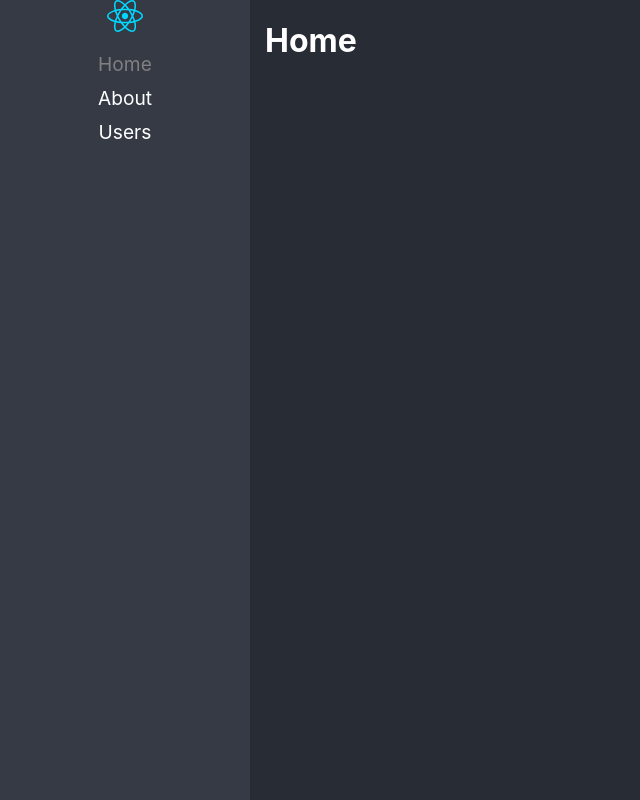
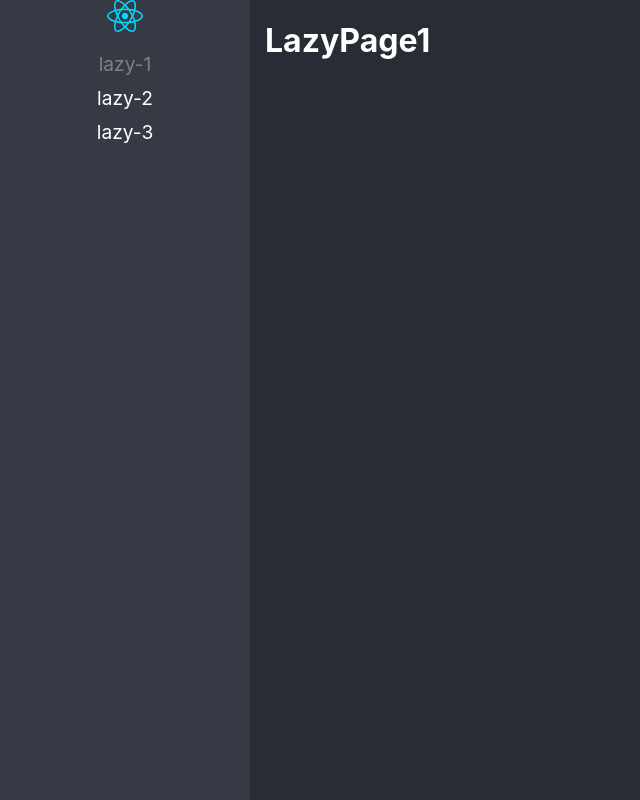
Before and after one commit to juanesgv/react-app-ts, a React (Vite) app: page /lazy1 in a window 1280 px wide. Before the commit this address led to /. Shown: the whole page, without its empty margins (0-640 px from the left). Built offline with nearby package versions, Linux system fonts and the light colour scheme.

Commit message:
creacion de las rutas, creación de los componentes que se van a mostrar en esas rutas

```diff
--- /dev/null
+++ b/src/01-lazyload/pages/LazyPage1.tsx
@@ -0,0 +1,10 @@
+
+const LazyPage1 = () => {
+    return (
+        <h1>
+            LazyPage1
+        </h1>
+    )
+}
+
+export default LazyPage1
--- /dev/null
+++ b/src/01-lazyload/pages/LazyPage2.tsx
@@ -0,0 +1,10 @@
+
+const LazyPage2 = () => {
+    return (
+        <h1>
+            LazyPage2
+        </h1>
+    )
+}
+
+export default LazyPage2
--- /dev/null
+++ b/src/01-lazyload/pages/LazyPage3.tsx
@@ -0,0 +1,10 @@
+
+const LazyPage3 = () => {
+    return (
+        <h1>
+            LazyPage3
+        </h1>
+    )
+}
+
+export default LazyPage3
--- /dev/null
+++ b/src/01-lazyload/pages/index.ts
@@ -0,0 +1,5 @@
+import LazyPage1 from "./LazyPage1";
+import LazyPage2 from "./LazyPage2";
+import LazyPage3 from "./LazyPage3";
+
+export {LazyPage1, LazyPage2, LazyPage3}
--- a/src/routes/Navigation.tsx
+++ b/src/routes/Navigation.tsx
@@ -1,30 +1,30 @@
 import { BrowserRouter, NavLink, Navigate, Route, Routes } from "react-router-dom"
 import logo from '../assets/react.svg'
 
+import { routes } from "./routes"
+
 const Navigation = () => {
+
     return (
         <BrowserRouter>
-            <div className="main-layout" style={{ overflow: 'hidden' }}>
+            <div className="main-layout">
                 <nav>
                     <img src={logo} alt="React logo" />
                     <ul>
-                        <li>
-                            <NavLink to='/' className={({isActive})=> isActive ? 'nav-active' : ''}>Home</NavLink>
-                        </li>
-                        <li>
-                            <NavLink to='/about' className={({isActive})=> isActive ? 'nav-active' : ''}>About</NavLink>
-                        </li>
-                        <li>
-                            <NavLink to='/users' className={({isActive})=> isActive ? 'nav-active' : ''}>Users</NavLink>
-                        </li>
+
+                        {routes.map(route => (
+                            <li key={route.to}>
+                                <NavLink to={route.to} className={({isActive})=> isActive ? 'nav-active' : ''} >{route.name}</NavLink>
+                            </li>
+                        ))}
                     </ul>
                 </nav>
 
                 <Routes>
-                    <Route path="about" element={<h1>About</h1>} />
-                    <Route path="users" element={<h1>Users</h1>} />
-                    <Route path="/" element={<h1>Home</h1>} />
-                    <Route path="/*" element={<Navigate to="/" replace />} />
+                    {routes.map(route => (
+                        <Route key={route.path} path={route.path} element={<route.Component/>} />
+                    ))}
+                    <Route path="/*" element={<Navigate to={routes[0].to} replace />} />
                 </Routes>
             </div>
         </BrowserRouter>
--- /dev/null
+++ b/src/routes/routes.ts
@@ -0,0 +1,29 @@
+import { LazyPage1, LazyPage2, LazyPage3 } from "../01-lazyload/pages";
+
+interface Route {
+    to: string,
+    path: string,
+    Component: () => JSX.Element
+    name: string
+}
+
+export const routes: Route[] = [
+    {
+        to: '/lazy1',
+        path: 'lazy1',
+        Component: LazyPage1,
+        name: 'lazy-1'
+    },
+    {
+        to: '/lazy2',
+        path: 'lazy2',
+        Component: LazyPage2,
+        name: 'lazy-2'
+    },
+    {
+        to: '/lazy3',
+        path: 'lazy3',
+        Component: LazyPage3,
+        name: 'lazy-3'
+    },
+]
```
